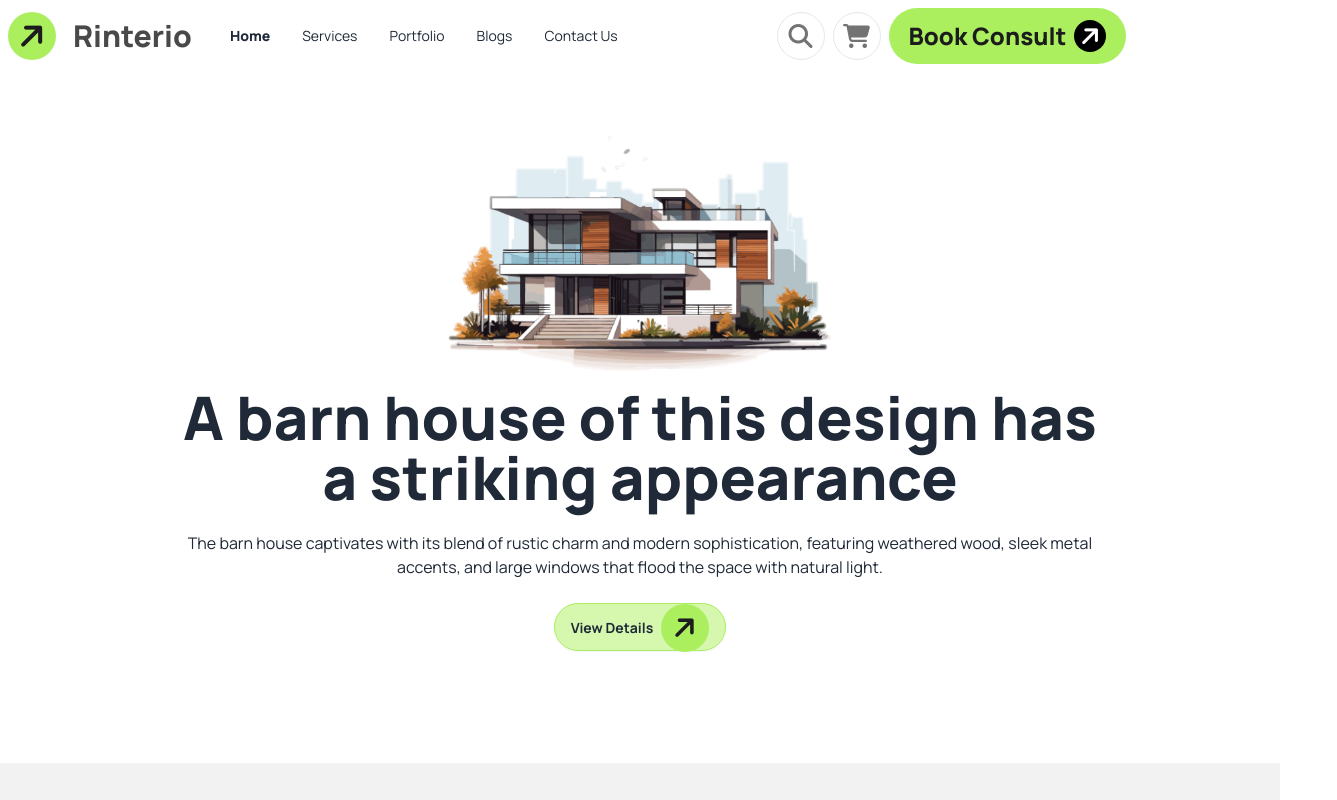
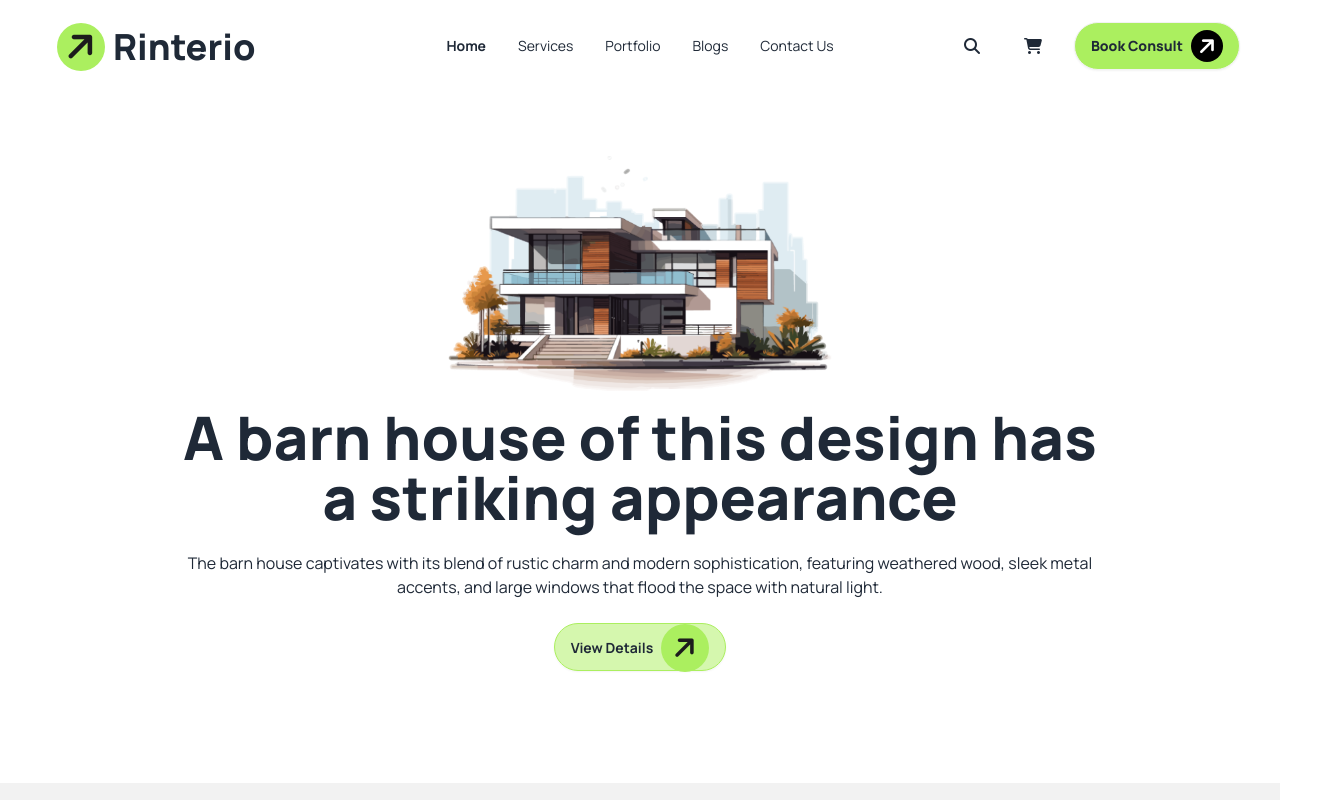
Before and after one commit to samihanishat/Assignment3, a plain HTML site: page index.html in a window 1280 px wide. Shown: the top 800 px of the page, 1337 px wide, since content can reach past the window. Drawn offline with nearby package versions, Linux system fonts and the light colour scheme.

Commit message:
Layout Fixed

```diff
--- a/index.html
+++ b/index.html
@@ -43,54 +43,60 @@
   </style>
 </head>
 
-<body class="manrope w-full mx-auto">
-  <header class="bg-gradient-to-t from-[#ffffff] to-[#ffffff00] container  mx-auto">
-    <!-- Navbar -->
-    <!-- <nav> -->
-    <div class="navbar bg-base-100">
-      <div class=" flex-grow">
-        <!-- Brand Name -->
-        <button class="bg-bgprimary btn-circle"> <i class="fa-solid fa-arrow-right fa-rotate-by fa-2xl"
+<body class="manrope">
+  <header class="bg-gradient-to-t from-[#ffffff] to-[#ffffff00]">
+    <!-- Nav bar -->
+    <div class="navbar flex justify-between md:container md:px-10 py-5 mx-auto">
+      <div class="navbar-start">
+        <a class="btn btn-ghost text-4xl font-extrabold hover:bg-transparent hover:opacity-70">
+          <button class="bg-bgprimary btn-circle"> <i class="fa-solid fa-arrow-right fa-rotate-by"
               style="color: #1c1c1c; --fa-rotate-angle: -45deg;"></i></button>
-        <a class="btn btn-ghost text-title1 font-extrabold text-3xl">Rinterio</a>
+          Rinterio
+        </a>
       </div>
-      <div class="navbar-center hidden lg:flex flex-grow">
+      <!-- navbar center -->
+      <div class="navbar-center hidden lg:flex">
         <ul class="menu menu-horizontal px-1">
-          <li><a class="font-extrabold">Home</a></li>
+          <li class="font-bold"><a>Home</a></li>
           <li><a>Services</a></li>
           <li><a>Portfolio</a></li>
           <li><a>Blogs</a></li>
           <li><a>Contact Us</a></li>
         </ul>
       </div>
-      <div class="navbar-end justify-end md:justify-center space-x-2 flex-grow">
-        <div class="hidden md:flex gap-2">
-          <button class="bg-white btn-circle rounded-full border"> <i class="fa-solid fa-magnifying-glass fa-xl"
-              style="color: #737373;"></i></button>
-          <button class="bg-white btn-circle rounded-full border p-2"> <i class="fa-solid fa-cart-shopping fa-xl"
-              style="color: #737373;"></i></button>
+      <!-- navbar end -->
+      <div class="navbar-end hidden lg:flex gap-5">
+        <i class="bg-white p-3 rounded-full hover:bg-transparent fa-solid fa-magnifying-glass"></i>
+        <i class="bg-white p-3 rounded-full hover:bg-transparent fa-solid fa-cart-shopping"></i>
 
+        <a class="btn bg-bgprimary rounded-full  font-extrabold">Book Consult <button
+            class="bg-black btn-circle w-8 h-8 rounded-full"> <i class="fa-solid fa-arrow-right fa-rotate-by fa-xl"
+              style="color: #ffffff; --fa-rotate-angle: -45deg;"></i></button>
+        </a>
       </div>
-        <div class="hidden md:flex gap-2 items-center bg-bgprimary rounded-full px-5 py-3">
-          <button type="button" class="text-button font-extrabold text-2xl">Book Consult</button>
-          <button class="bg-black btn-circle w-8 h-8 rounded-full"> <i
-              class="fa-solid fa-arrow-right fa-rotate-by fa-xl"
-              style="color: #ffffff; --fa-rotate-angle: -45deg;"></i></button>
+      <!-- dropdown button for -->
+
+      <div class="dropdown dropdown-end">
+        <div tabindex="0" role="button" class="btn btn-ghost m-1 lg:hidden">
+          <i class="fa-solid fa-bars"></i>
         </div>
-
-        <div class="dropdown">
-          <div tabindex="0" role="button" class="btn btn-ghost lg:hidden">
-            <button class="bg-white btn-circle border"> <i class="fa-solid fa-bars fa-xl"
-                style="color: #737373;"></i></button>
-          </div>
-          <ul tabindex="0" class="menu menu-sm dropdown-content bg-base-100 rounded-box z-[1] mt-3 w-52 p-2 shadow">
-            <li><a class="font-extrabold">Home</a></li>
+        <ul tabindex="0" class="dropdown-content menu bg-base-100 rounded-box z-[1] w-52 p-2 shadow font-medium">
+          <li class="font-bold"><a>Home</a></li>
           <li><a>Services</a></li>
           <li><a>Portfolio</a></li>
           <li><a>Blogs</a></li>
           <li><a>Contact Us</a></li>
+          <li class="flex flex-row">
+            <i class="bg-white p-3 rounded-full hover:bg-[#f7f7f7] fa-solid fa-magnifying-glass"></i>
+            <i class="bg-white p-3 rounded-full hover:bg-[#f7f7f7] fa-solid fa-cart-shopping"></i>
+          </li>
+          <li>
+            <a class="btn bg-bgprimary rounded-full  font-extrabold">Book Consult <button
+                class="bg-black btn-circle w-8 h-8 rounded-full"> <i class="fa-solid fa-arrow-right fa-rotate-by fa-xl"
+                  style="color: #ffffff; --fa-rotate-angle: -45deg;"></i></button>
+            </a>
+          </li>
         </ul>
-        </div>
       </div>
     </div>
     <!-- Banner hero section -->
@@ -289,50 +295,29 @@
     <section class="flex flex-col md:flex-row items-center justify-center gap-10 my-20">
       <div>
         <h1 class="text-4xl font-bold"> <span class="text-5xl text-green-600">Choose</span> <br>
-           Your Dream, <br> Your Home. <br> Find Your <br> <span class="text-5xl text-green-600">Uniqueness</span>  </h1>
+          Your Dream, <br> Your Home. <br> Find Your <br> <span class="text-5xl text-green-600">Uniqueness</span> </h1>
       </div>
       <div class="carousel rounded-box w-64">
         <div class="carousel-item w-full">
-          <img
-            src="Assets/article1.png"
-            class="w-full"
-            alt="Tailwind CSS Carousel component" />
+          <img src="Assets/article1.png" class="w-full" alt="Tailwind CSS Carousel component" />
         </div>
         <div class="carousel-item w-full">
-          <img
-            src="Assets/article2.png"
-            class="w-full"
-            alt="Tailwind CSS Carousel component" />
+          <img src="Assets/article2.png" class="w-full" alt="Tailwind CSS Carousel component" />
         </div>
         <div class="carousel-item w-full">
-          <img
-            src="Assets/article3.png"
-            class="w-full"
-            alt="Tailwind CSS Carousel component" />
+          <img src="Assets/article3.png" class="w-full" alt="Tailwind CSS Carousel component" />
         </div>
         <div class="carousel-item w-full">
-          <img
-            src="Assets/img1.png"
-            class="w-full"
-            alt="Tailwind CSS Carousel component" />
+          <img src="Assets/img1.png" class="w-full" alt="Tailwind CSS Carousel component" />
         </div>
         <div class="carousel-item w-full">
-          <img
-            src="Assets/img3.png"
-            class="w-full"
-            alt="Tailwind CSS Carousel component" />
+          <img src="Assets/img3.png" class="w-full" alt="Tailwind CSS Carousel component" />
         </div>
         <div class="carousel-item w-full">
-          <img
-            src="Assets/img4.png"
-            class="w-full"
-            alt="Tailwind CSS Carousel component" />
+          <img src="Assets/img4.png" class="w-full" alt="Tailwind CSS Carousel component" />
         </div>
         <div class="carousel-item w-full">
-          <img
-            src="Assets/img5.png"
-            class="w-full"
-            alt="Tailwind CSS Carousel component" />
+          <img src="Assets/img5.png" class="w-full" alt="Tailwind CSS Carousel component" />
         </div>
       </div>
     </section>
@@ -390,7 +375,8 @@
             style="color: #1c1c1c; --fa-rotate-angle: -45deg;"></i></button>
         <a class="btn btn-ghost text-white font-extrabold text-3xl">Rinterio</a>
       </div>
-      <p class="md:w-2/3 text-[#737373]">The barn house captivates with its blend of rustic charm and modern sophistication, featuring weathered wood,
+      <p class="md:w-2/3 text-[#737373]">The barn house captivates with its blend of rustic charm and modern
+        sophistication, featuring weathered wood,
         sleek metal accents.</p>
     </aside>
 
@@ -408,8 +394,7 @@
 
     <div class="flex gap-2 items-center bg-bgprimary rounded-full px-5 py-3">
       <button type="button" class="text-button font-extrabold text-2xl">Book Consult</button>
-        <button class="bg-black btn-circle w-8 h-8 rounded-full"> <i
-            class="fa-solid fa-arrow-right fa-rotate-by fa-xl"
+      <button class="bg-black btn-circle w-8 h-8 rounded-full"> <i class="fa-solid fa-arrow-right fa-rotate-by fa-xl"
           style="color: #ffffff; --fa-rotate-angle: -45deg;"></i></button>
     </div>
 
```
Lines whose indentation alone changed are shown as unchanged.
